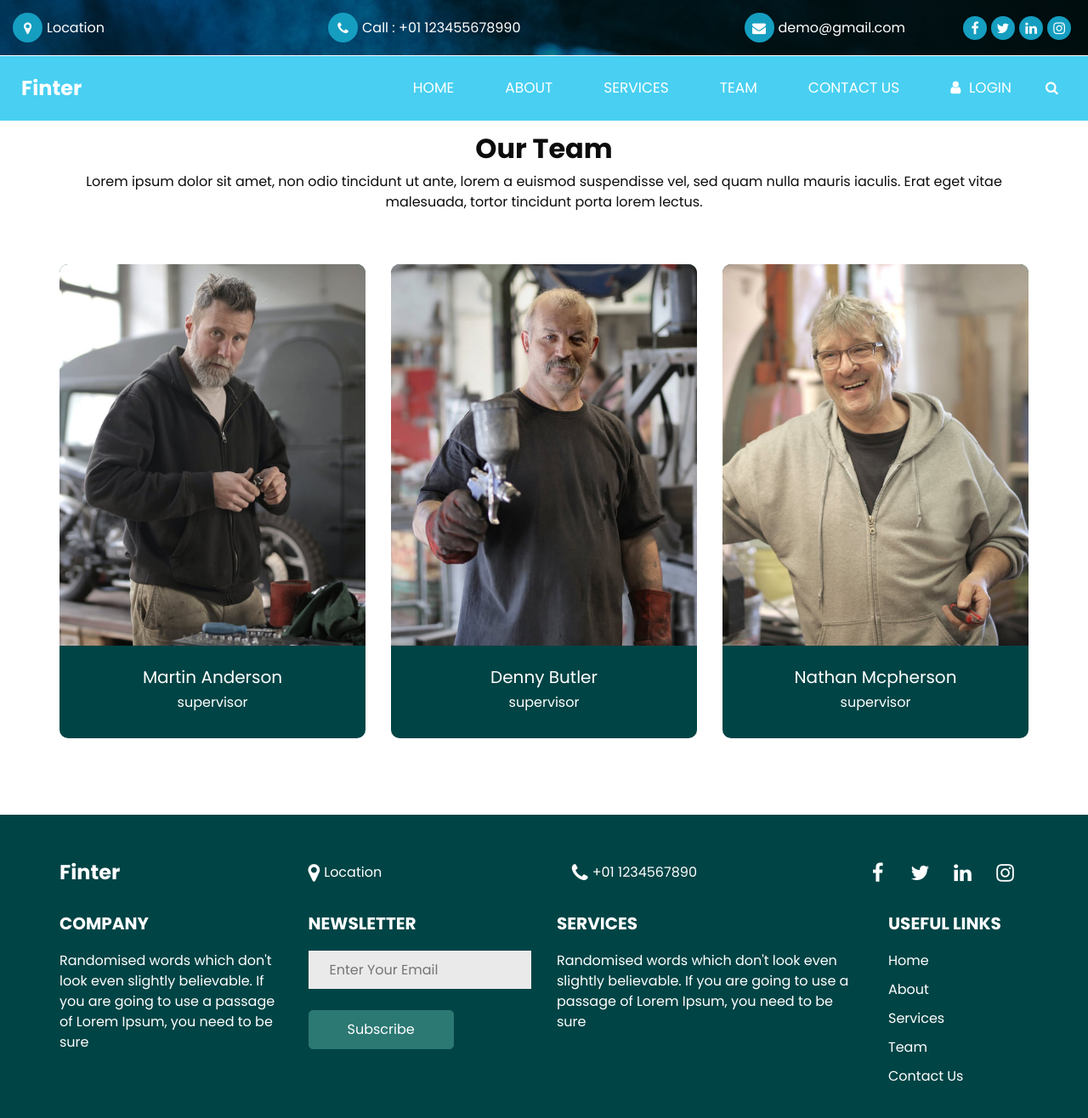
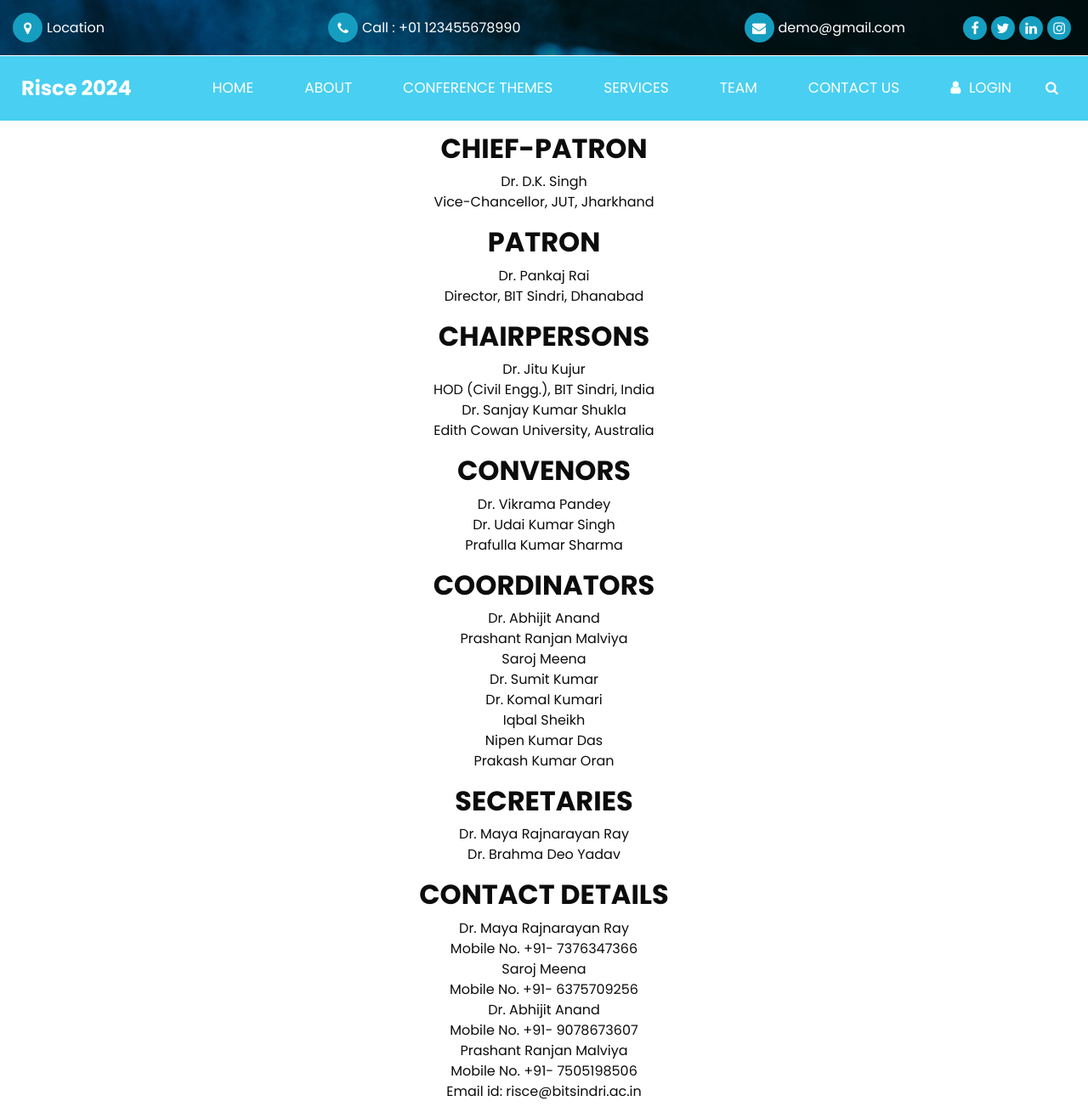
Before and after one commit to Payal1035/risce, a plain HTML site: page team.html in a window 1280 px wide. Shown: the top 1316 px of the page at 85% size. Drawn offline with nearby package versions, Linux system fonts and the light colour scheme; some packages are replaced by stand-ins of ours.

Commit message:
Update team.html

```diff
--- a/team.html
+++ b/team.html
@@ -12,7 +12,7 @@
     <meta name="description" content="" />
     <meta name="author" content="" />
     <link rel="shortcut icon" href="images/fevicon.png" type="image/x-icon">
-  <title>Finter</title>
+    <title>Risce 2024</title>
 
     <!-- bootstrap core css -->
     <link rel="stylesheet" type="text/css" href="css/bootstrap.css" />
@@ -20,9 +20,11 @@
     <!-- fonts style -->
     <link href="https://fonts.googleapis.com/css2?family=Poppins:wght@400;600;700&display=swap" rel="stylesheet">
     <!--owl slider stylesheet -->
-  <link rel="stylesheet" type="text/css" href="https://cdnjs.cloudflare.com/ajax/libs/OwlCarousel2/2.3.4/assets/owl.carousel.min.css" />
+    <link rel="stylesheet" type="text/css"
+      href="https://cdnjs.cloudflare.com/ajax/libs/OwlCarousel2/2.3.4/assets/owl.carousel.min.css" />
     <!-- nice select -->
-  <link rel="stylesheet" href="https://cdnjs.cloudflare.com/ajax/libs/jquery-nice-select/1.1.0/css/nice-select.min.css" integrity="sha256-mLBIhmBvigTFWPSCtvdu6a76T+3Xyt+K571hupeFLg4=" crossorigin="anonymous" />
+    <link rel="stylesheet" href="https://cdnjs.cloudflare.com/ajax/libs/jquery-nice-select/1.1.0/css/nice-select.min.css"
+      integrity="sha256-mLBIhmBvigTFWPSCtvdu6a76T+3Xyt+K571hupeFLg4=" crossorigin="anonymous" />
     <!-- font awesome style -->
     <link href="css/font-awesome.min.css" rel="stylesheet" />
 
@@ -30,6 +32,9 @@
     <link href="css/style.css" rel="stylesheet" />
     <!-- responsive style -->
     <link href="css/responsive.css" rel="stylesheet" />
+    <script src="https://cdnjs.cloudflare.com/ajax/libs/wow/1.1.2/wow.min.js"></script>
+    <link rel="stylesheet" href="https://cdnjs.cloudflare.com/ajax/libs/animate.css/3.7.2/animate.min.css">
+
   </head>
 
   <body class="sub_page">
@@ -81,31 +86,36 @@
         <div class="header_bottom">
           <div class="container-fluid">
             <nav class="navbar navbar-expand-lg custom_nav-container ">
-            <a class="navbar-brand " href="index.html"> Finter </a>
+              <a class="navbar-brand " href="index.html"> Risce 2024 </a>
 
-            <button class="navbar-toggler" type="button" data-toggle="collapse" data-target="#navbarSupportedContent" aria-controls="navbarSupportedContent" aria-expanded="false" aria-label="Toggle navigation">
+              <button class="navbar-toggler" type="button" data-toggle="collapse" data-target="#navbarSupportedContent"
+                aria-controls="navbarSupportedContent" aria-expanded="false" aria-label="Toggle navigation">
                 <span class=""> </span>
               </button>
 
               <div class="collapse navbar-collapse" id="navbarSupportedContent">
                 <ul class="navbar-nav  ">
                     <li class="nav-item ">
-                  <a class="nav-link" href="index.html">Home </a>
+                        <a class="nav-link navb" href="index.html">Home </a>
                     </li>
                     <li class="nav-item">
-                  <a class="nav-link" href="about.html"> About</a>
+                        <a class="nav-link navb" href="about.html"> About</a>
                     </li>
                     <li class="nav-item">
-                  <a class="nav-link" href="service.html">Services</a>
+                        <a class="nav-link navb" href="theme.html"> Conference themes</a>
+                    </li>
+                    <li class="nav-item">
+                        <a class="nav-link navb" href="service.html">Services</a>
                     </li>
                     <li class="nav-item active">
-                  <a class="nav-link" href="team.html"> Team <span class="sr-only">(current)</span> </a>
+                        <a class="nav-link navb" href="team.html"> Team <span class="sr-only">(current)</span>
+                        </a>
                     </li>
                     <li class="nav-item">
-                  <a class="nav-link" href="contact.html">Contact Us</a>
+                        <a class="nav-link navb" href="contact.html">Contact Us</a>
                     </li>
                     <li class="nav-item">
-                  <a class="nav-link" href="#">
+                        <a class="nav-link navb" href="#">
                             <i class="fa fa-user" aria-hidden="true"></i>
                             <span>
                                 Login
@@ -128,7 +138,7 @@
 
     <!-- team section -->
 
-  <section class="team_section layout_padding">
+    <!-- <section class="team_section layout_padding">
       <div class="container">
         <div class="heading_container heading_center">
           <h2>
@@ -139,7 +149,7 @@
             iaculis. Erat eget vitae malesuada, tortor tincidunt porta lorem lectus.
           </p>
         </div>
-      <div class="row">
+        <!-- <div class="row">
           <div class="col-md-4 col-sm-6 mx-auto">
             <div class="box">
               <div class="img-box">
@@ -185,6 +195,106 @@
               </div>
             </div>
           </div>
+        </div> -->
+    <!-- </div> -->
+    </section>
+    <section class="team_section layout_padding wow fadeInUp" data-wow-delay="0.1s>
+      <div class="container">
+        <div class="heading_container heading_center">
+          <h2>
+            CHIEF-PATRON
+          </h2>
+          <p>
+            Dr. D.K. Singh<br />
+            Vice-Chancellor, JUT, Jharkhand
+          </p>
+        </div>
+      </div>
+      <div class="container">
+        <div class="heading_container heading_center">
+          <h2>
+            PATRON
+          </h2>
+          <p>
+            Dr. Pankaj Rai<br />
+            Director, BIT Sindri, Dhanabad
+          </p>
+        </div>
+      </div>
+      <div class="container">
+        <div class="heading_container heading_center">
+          <h2>
+            CHAIRPERSONS
+          </h2>
+          <p>
+            Dr. Jitu Kujur<br />
+            HOD (Civil Engg.), BIT Sindri, India<br />
+            Dr. Sanjay Kumar Shukla<br />
+            Edith Cowan University, Australia</p>
+        </div>
+      </div>
+      <div class="container">
+        <div class="heading_container heading_center">
+          <h2>
+            <div class="container">
+              <div class="heading_container heading_center">
+
+                  CONVENORS
+                </h2>
+                <p>
+                  Dr. Vikrama Pandey<br />
+                  Dr. Udai Kumar Singh<br />
+                  Prafulla Kumar Sharma
+              </div>
+            </div>
+
+        </div>
+      </div>
+      <div class="container">
+        <div class="heading_container heading_center">
+          <h2>
+            COORDINATORS
+          </h2>
+          <p>
+            Dr. Abhijit Anand<br/>
+            Prashant Ranjan Malviya<br/>
+            Saroj Meena<br/>
+            Dr. Sumit Kumar<br/>
+            Dr. Komal Kumari<br/>
+            Iqbal Sheikh<br/>
+            Nipen Kumar Das<br/>
+            Prakash Kumar Oran
+        </div>
+      </div>
+      <div class="container">
+        <div class="heading_container heading_center">
+          <h2>
+            SECRETARIES
+          </h2>
+          <p>
+            Dr. Maya Rajnarayan Ray<br/>
+            Dr. Brahma Deo Yadav</p>
+        </div>
+      </div>
+      <div class="container">
+        <div class="heading_container heading_center">
+          <h2>
+            CONTACT DETAILS
+
+          </h2>
+          <p>
+            Dr. Maya Rajnarayan Ray<br/>
+            <span>Mobile No. +91- 7376347366</span><br/>
+            Saroj Meena<br/>
+            <span>
+              Mobile No. +91- 6375709256</span><br/>
+            Dr. Abhijit Anand<br/>
+            <span>
+            Mobile No. +91- 9078673607
+            </span><br/>
+            Prashant Ranjan Malviya<br/>
+            <span>Mobile No. +91- 7505198506</span><br/>
+            Email id: risce@bitsindri.ac.in</p>
         </div>
       </div>
     </section>
@@ -329,18 +439,25 @@
     <!-- jQery -->
     <script src="js/jquery-3.4.1.min.js"></script>
     <!-- popper js -->
-  <script src="https://cdn.jsdelivr.net/npm/popper.js@1.16.0/dist/umd/popper.min.js" integrity="sha384-Q6E9RHvbIyZFJoft+2mJbHaEWldlvI9IOYy5n3zV9zzTtmI3UksdQRVvoxMfooAo" crossorigin="anonymous"></script>
+    <script src="https://cdn.jsdelivr.net/npm/popper.js@1.16.0/dist/umd/popper.min.js"
+      integrity="sha384-Q6E9RHvbIyZFJoft+2mJbHaEWldlvI9IOYy5n3zV9zzTtmI3UksdQRVvoxMfooAo"
+      crossorigin="anonymous"></script>
     <!-- bootstrap js -->
     <script src="js/bootstrap.js"></script>
     <!-- owl slider -->
     <script src="https://cdnjs.cloudflare.com/ajax/libs/OwlCarousel2/2.3.4/owl.carousel.min.js"></script>
     <!-- nice select -->
-  <script src="https://cdnjs.cloudflare.com/ajax/libs/jquery-nice-select/1.1.0/js/jquery.nice-select.min.js" integrity="sha256-Zr3vByTlMGQhvMfgkQ5BtWRSKBGa2QlspKYJnkjZTmo=" crossorigin="anonymous"></script>
+    <script src="https://cdnjs.cloudflare.com/ajax/libs/jquery-nice-select/1.1.0/js/jquery.nice-select.min.js"
+      integrity="sha256-Zr3vByTlMGQhvMfgkQ5BtWRSKBGa2QlspKYJnkjZTmo=" crossorigin="anonymous"></script>
     <!-- custom js -->
     <script src="js/custom.js"></script>
     <!-- Google Map -->
-  <script src="https://maps.googleapis.com/maps/api/js?key=AIzaSyCh39n5U-4IoWpsVGUHWdqB6puEkhRLdmI&callback=myMap"></script>
+    <script
+      src="https://maps.googleapis.com/maps/api/js?key=AIzaSyCh39n5U-4IoWpsVGUHWdqB6puEkhRLdmI&callback=myMap"></script>
     <!-- End Google Map -->
+    <script>
+      new WOW().init();
+  </script>
   </body>
 
   </html>
```
Lines whose indentation alone changed are shown as unchanged.
